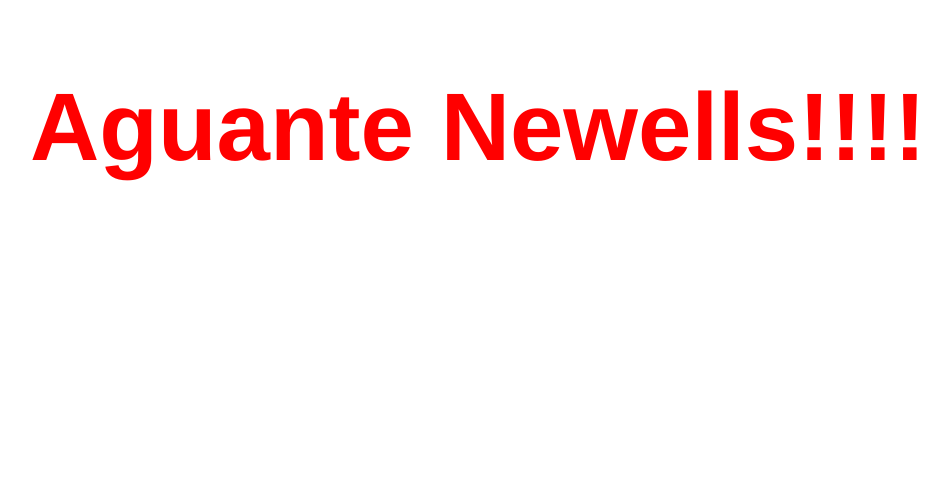
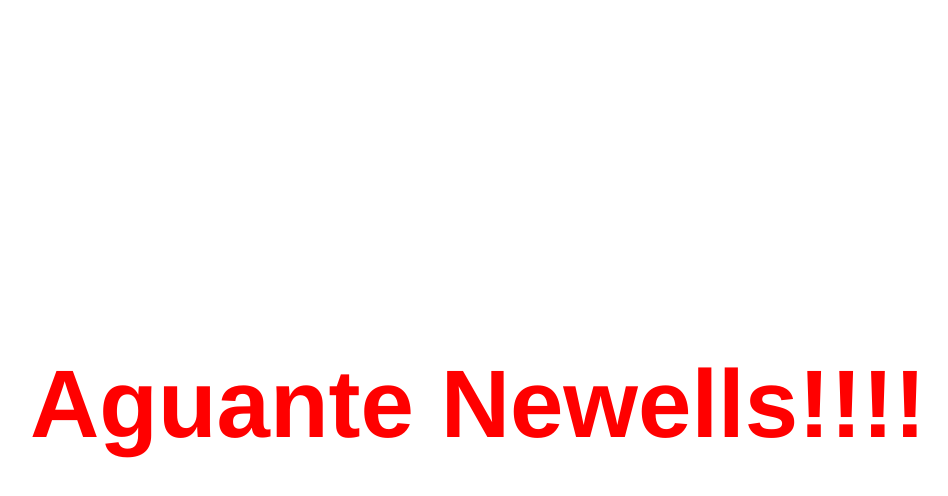
Before and after one commit to santiagotrini/newells, a plain HTML site: page index.html in a window 1280 px wide. Shown: the whole page, without its empty margins (162-1110 px from the left). Drawn offline with Linux system fonts and the light colour scheme.

Commit message:
tercera version ahora mas centrado

```diff
--- a/styles.css
+++ b/styles.css
@@ -1,4 +1,5 @@
 body {
+  min-height: 99vh;
   font-family: Helvetica,Arial,sans-serif;
   font-size: 3em;
   display: flex;
```
